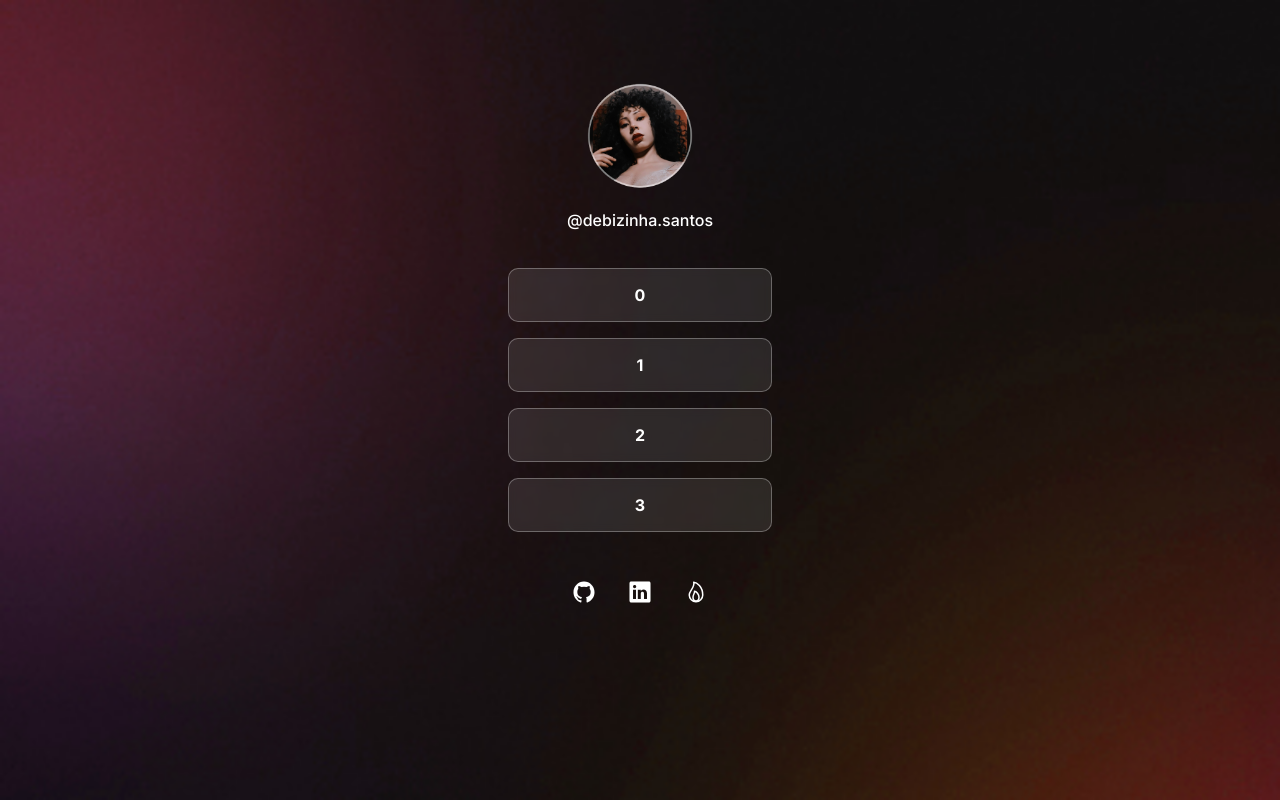
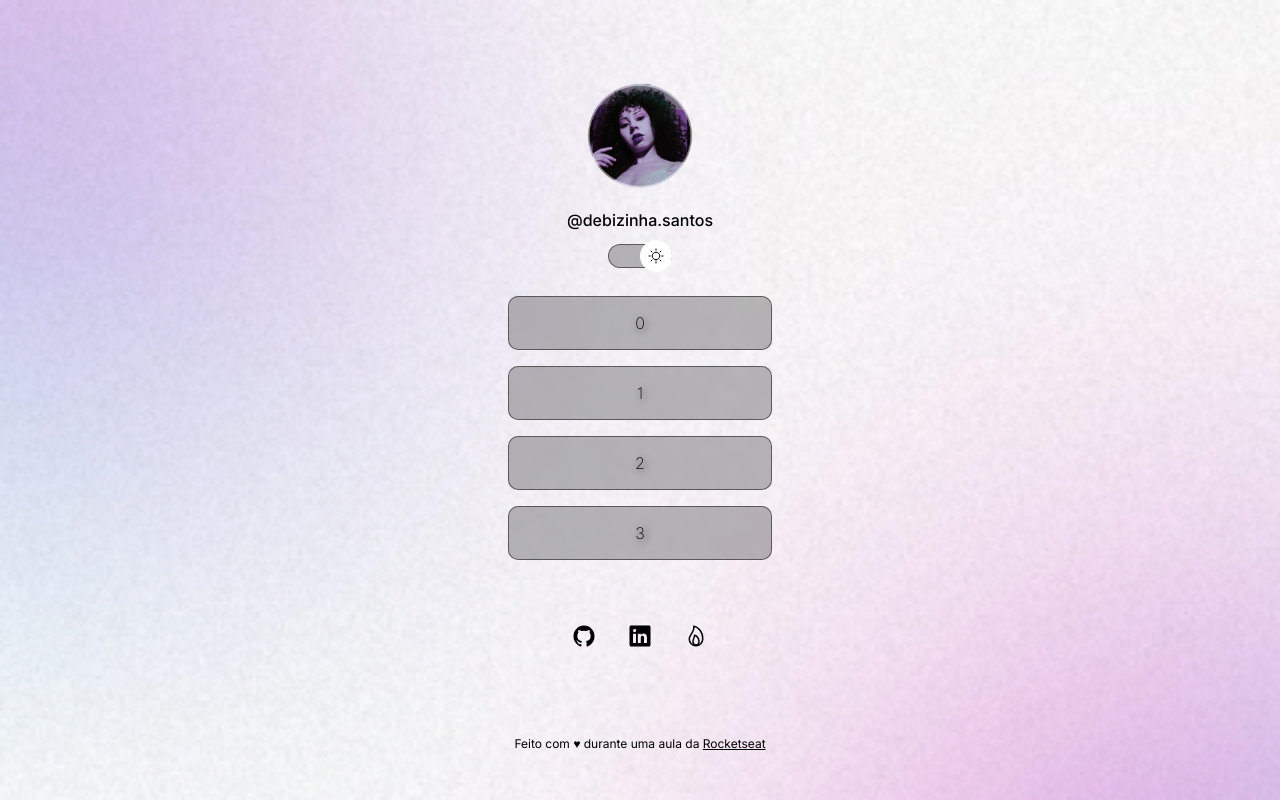
Before and after one commit to debizinha-santos/HTML-CSS, a PHP site: page / in a window 1280 px wide. Run offline with PHP 8.4, Linux system fonts and the light colour scheme.

Commit message:
quase pronta

```diff
--- a/0219-linktree/index.html
+++ b/0219-linktree/index.html
@@ -1,5 +1,5 @@
 <!DOCTYPE html>
-<html lang="pt-BR">
+<html lang="pt-BR" class="light">
   <head>
     <meta charset="UTF-8">
     <meta http-equiv="X-UA-Compatible" content="IE=7">
@@ -11,26 +11,31 @@
     <link href="https://fonts.googleapis.com/css2?family=Inter:wght@100..900&display=swap" rel="stylesheet">
 
     <link rel="stylesheet" href="style.css">
+
   </head>
   <body>
     <h1></h1>
     <div id="container">
       <div id="profile">
-        <img src="img/Avatar.png" alt="Foto de Débora com cabelo cacheado solto e fundo alaranjado">
+        <img src="img/Avatar.png" alt="Foto de Débora com cabelo solto, grande e cacheado">
+
         <p>@debizinha.santos</p>
+
+      <div id="switch" onclick="toggleMode()">
+        <button></button>
+        <span></span>
+      </div>
+
       <ul>
         <li>
           <a href="#" target="_blank">0</a>
         </li>
-
         <li>
           <a href="#" target="_blank">1</a>
         </li>
-
         <li>
           <a href="#" target="_blank">2</a>
         </li>
-
         <li>
           <a href="#" target="_blank">3</a>
         </li>
@@ -47,10 +52,13 @@
           </a>
         </div>
       </div>
+
     </div>
+    <footer>Feito com ♥ durante uma aula da <a href="https://www.rocketseat.com.br">Rocketseat</a></footer>
+    <script type="module" src="https://unpkg.com/ionicons@7.1.0/dist/ionicons/ionicons.esm.js"></script>
+    <script nomodule src="https://unpkg.com/ionicons@7.1.0/dist/ionicons/ionicons.js"></script>
 
-    <script type="module" src="https://unpkg.com/ionicons@7.1.0/dist/ionicons/ionicons.esm.js"></script>
-<script nomodule src="https://unpkg.com/ionicons@7.1.0/dist/ionicons/ionicons.js"></script>
+    <script src="script.js"></script>
 
   </body>
 </html>
--- /dev/null
+++ b/0219-linktree/script.js
@@ -0,0 +1,21 @@
+function toggleMode() {
+  const html = document.documentElement
+  // if(html.classList.contains('light')) {
+  //   html.classList.remove('light')
+  // } else {
+  //   html.classList.add('light')
+  // }
+  html.classList.toggle("light")
+
+  //pegar a tag img
+  const img = document.querySelector("#profile img")
+  //substituir a imagem
+  if(html.classList.contains('light')) {
+  // se tiver light mode adicionar a imagem light
+  img.setAttribute('src', 'img/avatar-light.png')
+  } else {
+  // se estiver sem light mode, manter a imagem normal
+  img.setAttribute('src','img/Avatar.png')
+}
+
+  }
--- a/0219-linktree/style.css
+++ b/0219-linktree/style.css
@@ -2,12 +2,30 @@
   margin: 0px;
   padding: 0px;
   font-family: "Inter", sans-serif;
-  color: white;
+  color: var(--text-color);
   box-sizing: border-box;
 }
 
+:root {
+  --text-color: white;
+  --bg-url: url(img/bg-mobile.jpg);
+  --stroke-color: rgba(255, 255, 255, 0.5);
+  --surface-color: rgba(255, 255, 255, 0.2);
+  --surface-color-hover: rgba(255, 255, 255, 0.05);
+  --switch-bg-url: url(img/moon-stars.svg);
+}
+
+.light {
+  --text-color: black;
+  --bg-url: url(img/bg-mobile-light.jpg);
+  --stroke-color: rgba(0, 0, 0, 0.5);
+  --surface-color: rgba(0, 0, 0, 0.263);
+  --surface-color-hover: rgba(0, 0, 0, 0.05);
+  --switch-bg-url: url(img/sun.svg);
+}
+
 body {
-  background: url(img/bg-mobile.jpg) no-repeat center top/cover;
+  background: var(--bg-url) center top/cover;
 }
 
 #container {
@@ -33,6 +51,47 @@ body {
   margin: 12px 0px;
 }
 
+/* switch */
+
+#switch {
+  width: 64px;
+  position: relative;
+
+  margin: 4px auto;
+}
+
+#switch button {
+  width: 32px;
+  height: 32px;
+  background: white var(--switch-bg-url) no-repeat center;
+  border: 0;
+  border-radius: 50%;
+
+  position: absolute;
+  top: 50%;
+  left: 0;
+  z-index: 1;
+
+  transform: translateY(-50%);
+
+}
+
+.light #switch button {
+right: 0;
+left: initial;
+}
+
+#switch span {
+  display: block;
+  width: 64px;
+  height: 24px;
+  background: var(--surface-color);
+  border: 1px solid var(--stroke-color);
+  backdrop-filter: blur(4px);
+  -webkit-backdrop-filter: blur(4px);
+  border-radius: 9999px;
+}
+
 /* links */
 ul {
   list-style: none;
@@ -49,32 +108,51 @@ ul li a {
   justify-content: center;
   padding: 16px 24px;
 
-  background: rgba(255, 255, 255, 0.1);
-  border: 1px solid rgba(255, 255, 255, 0.298);
+  background: var(--surface-color);
+  border: 1px solid var(--stroke-color);
   border-radius: 10px;
 
   backdrop-filter: blur(4px);
   -webkit-backdrop-filter: blur(4px);
 
   text-decoration: none;
-  font-weight: bold;
+  font-weight: 200;
+  text-shadow: 2px 2px 10px rgb(0, 0, 0);
 
   transition: background 0.8s ;
 }
 
 ul li a:hover {
-  background: rgba(255, 255, 255, 0.05);
-  border: 1.5px solid rgb(255, 255, 255);
+  background: var(--surface-color-hover);
+  border: 1.5px solid var(--text-color);
 }
 
 #social {
   display: flex;
   justify-content: center;
-  gap: 32px;
 
   padding: 24px 0;
 
   font-size: 24px;
 }
 
-#social:hover
+#social a {
+  display: flex;
+  align-items: center;
+  justify-content: center;
+  padding: 16px;
+  border-radius: 50%;
+
+  transition: background 0.8s;
+}
+
+#social a:hover {
+  background: var(--surface-color-hover);
+}
+
+footer {
+  padding: 24px 0;
+  text-align: center;
+  font-size: 12px;
+  color: var(--text-color);
+}
```
Also changed, not shown: 0219-linktree/img/Avatar.png, 0219-linktree/img/avatar-light.png, 0219-linktree/img/bg-mobile.jpg, 0219-linktree/img/moon-stars.svg (added), 0219-linktree/img/sun.svg (added).
